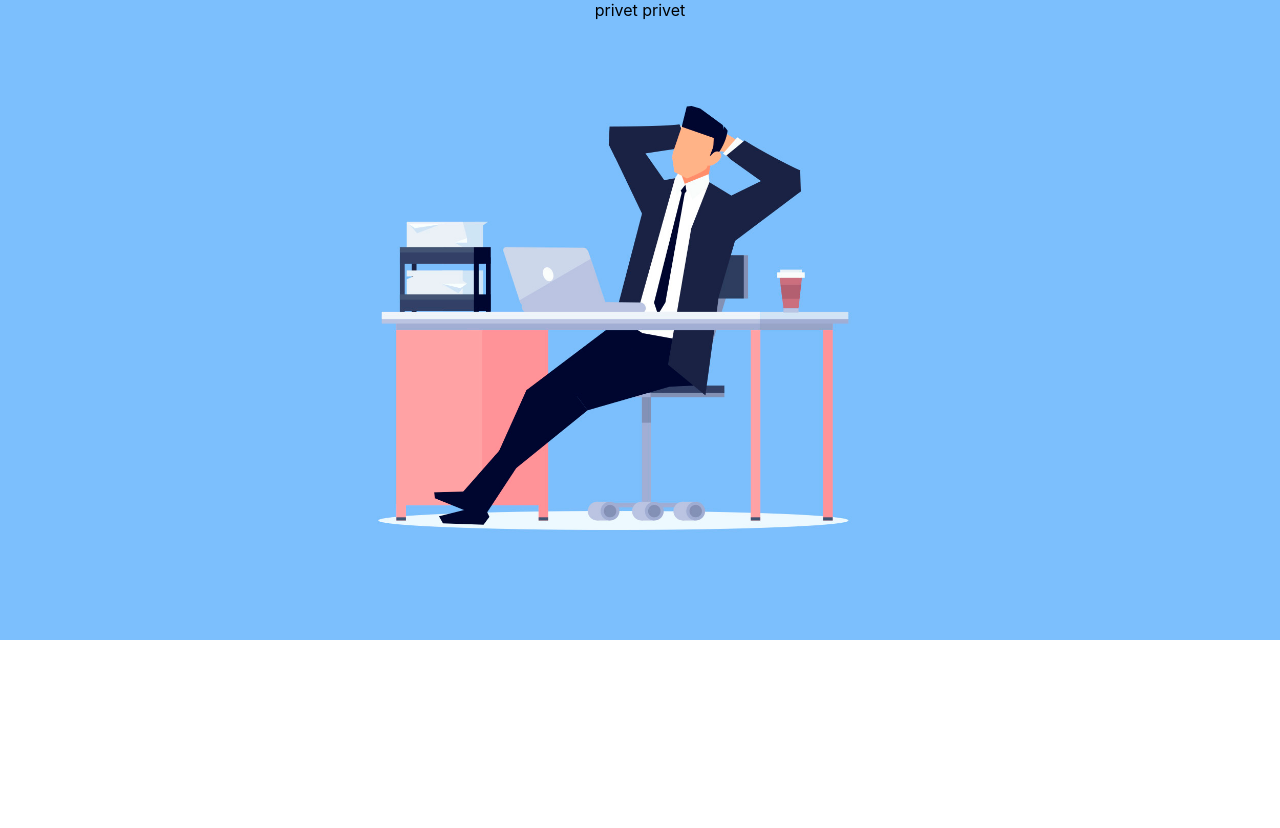
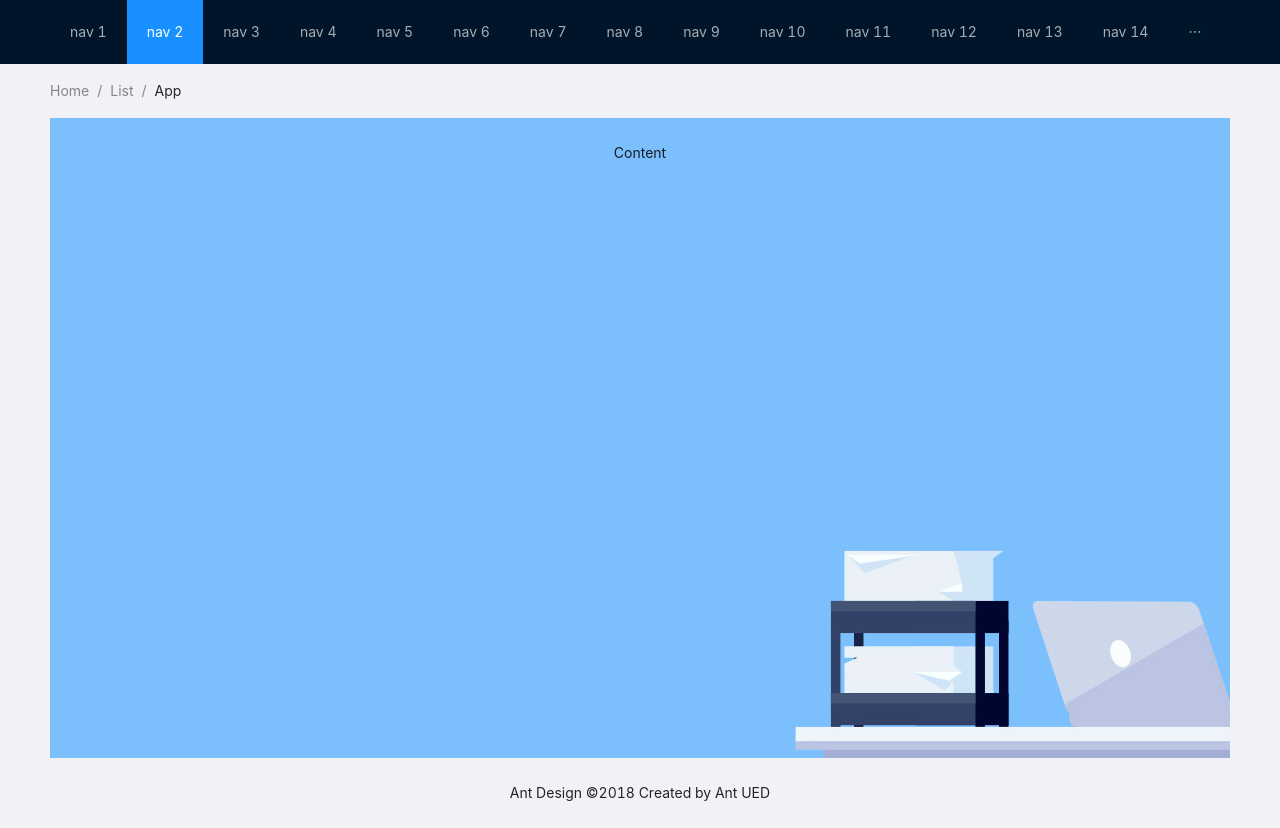
Before and after one commit to DmitriyRud/career-coach-client, a React (Create React App) app: page / in a window 1280 px wide. Before the commit the page ends 800 px from the top, so only its background shows below. Built offline with nearby package versions, Linux system fonts and the light colour scheme.

Commit message:
initial design

```diff
--- a/src/App.css
+++ b/src/App.css
@@ -1,5 +1,5 @@
 body {
-  background: url('../public/img/job_effect_1522699664.jpg') no-repeat;
+
   background-size: 100vw;
 
 }
@@ -42,3 +42,25 @@
     transform: rotate(360deg);
   }
 }
+
+.site-layout-content {
+  min-height: 280px;
+  padding: 24px;
+  background: #fff;
+}
+#components-layout-demo-top .logo {
+  float: left;
+  width: 120px;
+  height: 31px;
+  margin: 16px 24px 16px 0;
+  background: rgba(255, 255, 255, 0.3);
+}
+.ant-row-rtl #components-layout-demo-top .logo {
+  float: right;
+  margin: 16px 0 16px 24px;
+}
+
+.content {
+  height: 80vh;
+    background: url('../public/img/job_effect_1522699664.jpg') no-repeat;
+}
--- a/src/App.js
+++ b/src/App.js
@@ -1,11 +1,34 @@
 import './App.css';
+import { Layout, Menu, Breadcrumb } from 'antd';
+import 'antd/dist/antd.css';
+
+const { Header, Content, Footer } = Layout;
 // import { Routes, Route } from 'react-router-dom';
 
 
 function App() {
   return (
     <div className="App">
-      privet privet
+      <Layout className="layout">
+        <Header>
+          <div className="logo" />
+          <Menu theme="dark" mode="horizontal" defaultSelectedKeys={['2']}>
+            {new Array(15).fill(null).map((_, index) => {
+              const key = index + 1;
+              return <Menu.Item key={key}>{`nav ${key}`}</Menu.Item>;
+            })}
+          </Menu>
+        </Header>
+        <Content style={{ padding: '0 50px' }}>
+          <Breadcrumb style={{ margin: '16px 0' }}>
+            <Breadcrumb.Item>Home</Breadcrumb.Item>
+            <Breadcrumb.Item>List</Breadcrumb.Item>
+            <Breadcrumb.Item>App</Breadcrumb.Item>
+          </Breadcrumb>
+          <div className="site-layout-content content">Content</div>
+        </Content>
+        <Footer style={{ textAlign: 'center' }}>Ant Design ©2018 Created by Ant UED</Footer>
+      </Layout>
     </div>
   );
 }
```
Also changed, not shown: src/components/Login.jsx (added, +7 -0 lines), src/components/delete.js (deleted).
